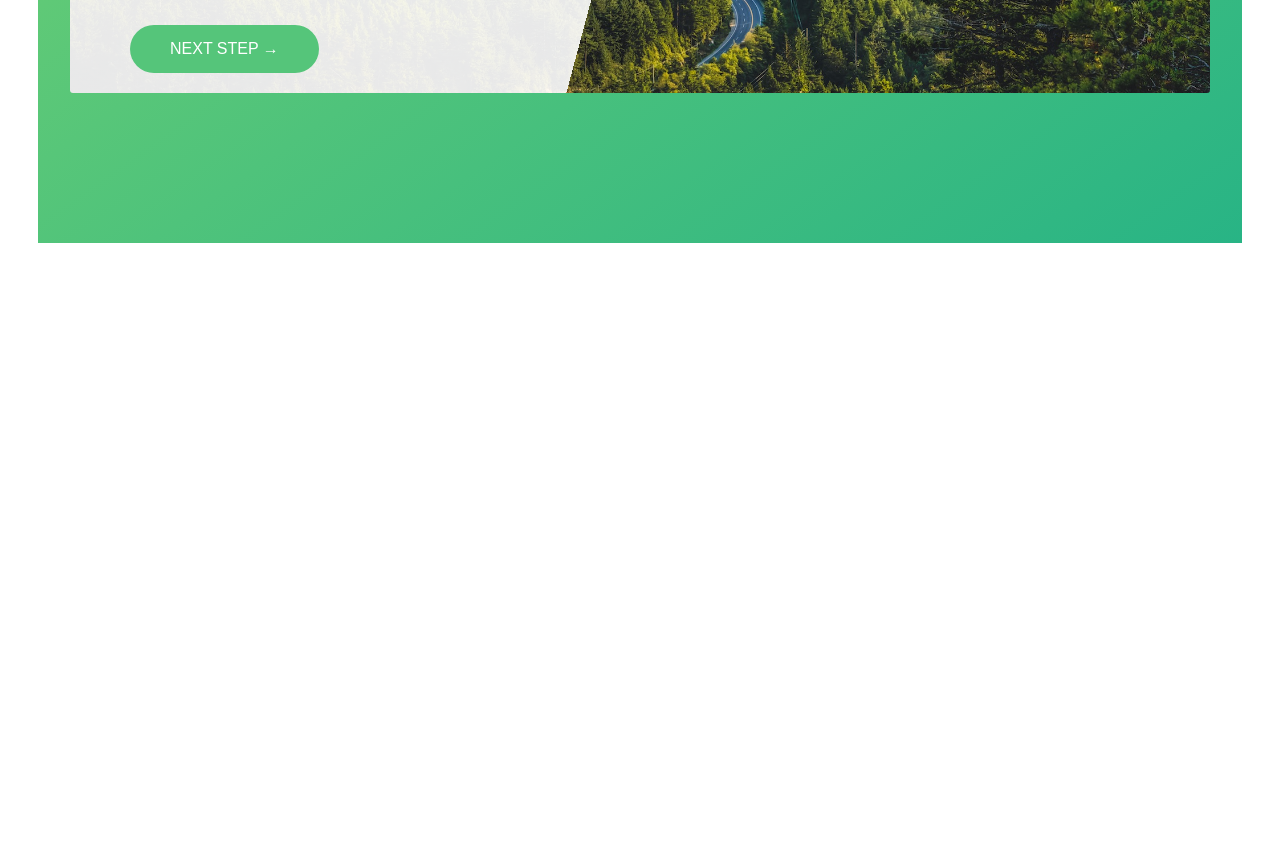
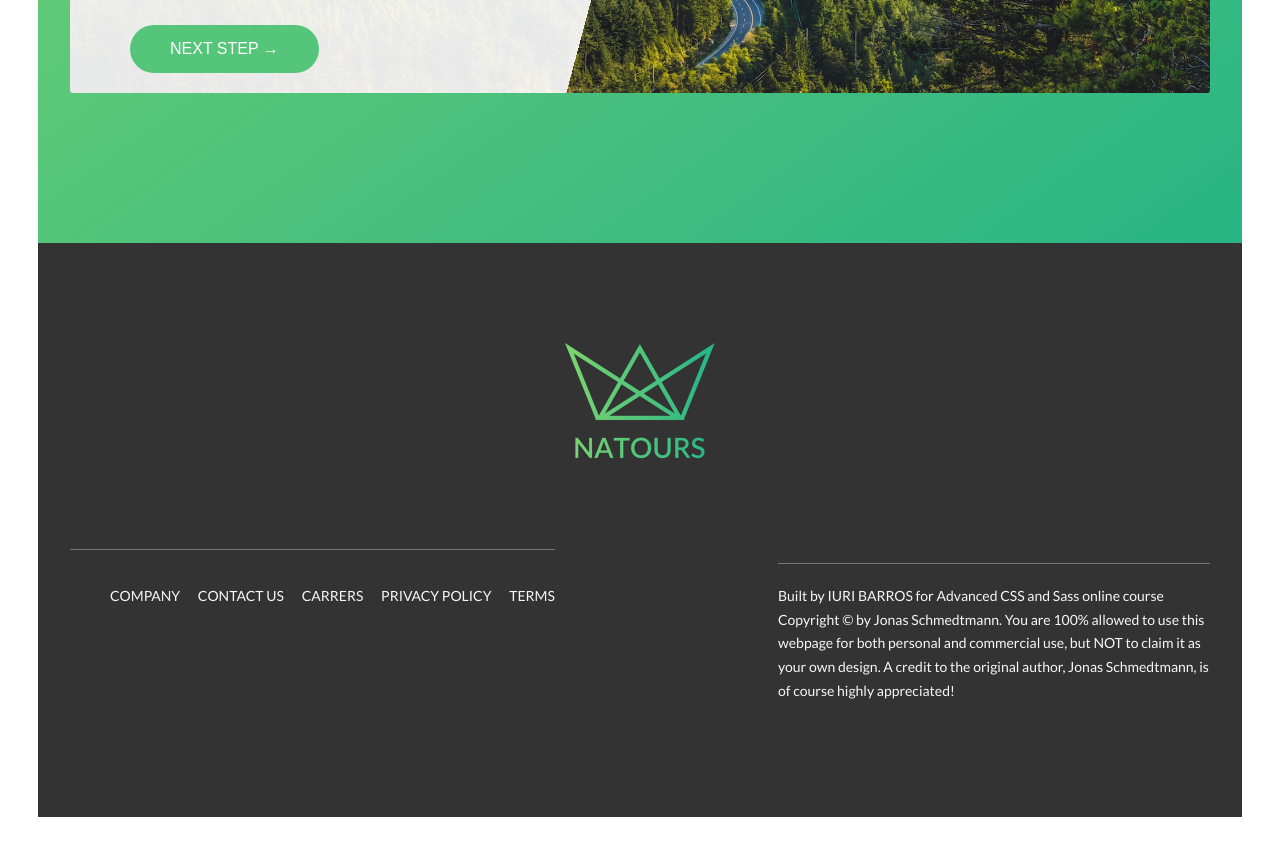
Before and after one commit to iuritb/natours, a website: page index.html in a window 1280 px wide. Shown: the part 5426-6281 px from the top of the page. Before the commit the page ends 5707 px from the top, so only its background shows below. Drawn offline with Linux system fonts and the light colour scheme.

Commit message:
Building the Footer

```diff
--- a/index.html
+++ b/index.html
@@ -326,6 +326,36 @@
             </div>
         </section>
     </main>
+    <footer class="footer">
+        <div class="footer__logo-box">
+            <img src="img/logo-green-2x.png" alt="Full logo" class="footer__logo">
+        </div>
+        <div class="row">
+            <div class="col-1-of-2">
+                <div class="footer__navigation">
+                    <ul class="footer__list">
+                        <li class="footer__item"><a href="#" class="footer__link">Company</a></li>
+                        <li class="footer__item"><a href="#" class="footer__link">Contact us</a></li>
+                        <li class="footer__item"><a href="#" class="footer__link">Carrers</a></li>
+                        <li class="footer__item"><a href="#" class="footer__link">Privacy policy</a></li>
+                        <li class="footer__item"><a href="#" class="footer__link">Terms</a></li>
+                    </ul>
+                </div>
+            </div>
+            <div class="col-1-of-2">
+                <p class="footer__copyright">
+                    Built by
+                    <a href="#" class="footer__link">
+                        Iuri Barros
+                    </a>
+                    for Advanced CSS and Sass online course
+                    Copyright &copy; by Jonas Schmedtmann. You are 100% allowed to use this webpage for both personal
+                    and commercial use, but NOT to claim it as your own design. A credit to the original author, Jonas
+                    Schmedtmann, is of course highly appreciated!
+                </p>
+            </div>
+        </div>
+    </footer>
 
     <!-- <section class="grid-test">
         <div class="row">
--- /dev/null
+++ b/sass/layout/_footer.scss
@@ -0,0 +1,60 @@
+.footer {
+    background-color: $color-grey-dark-3;
+    padding: 10rem 0;
+    font-size: 1.4rem;
+    color: $color-grey-light-1;
+
+    &__logo-box {
+        text-align: center;
+        margin-bottom: 8rem;
+    }
+
+    &__logo {
+        width: 15rem;
+        height: auto;
+    }
+
+    &__navigation {
+        border-top: 1px solid $color-grey-dark;
+        padding-top: 2rem;
+        display: inline-block;
+    }
+
+    &__list {
+        list-style: none;
+    }
+
+    &__item {
+        display: inline-block;
+
+        &:not(:last-child) {
+            margin-right: 1.5rem;
+        }
+    }
+
+    &__link {
+        &:link,
+        &:visited {
+            color: $color-grey-light-1;
+            background-color: $color-grey-dark-3;
+            text-decoration: none;
+            text-transform: uppercase;
+            display: inline-block;
+            transition: all .2s;
+        }
+
+        &:hover,
+        &:active {
+            color: $color-primary;
+            box-shadow: 0 1rem 2rem rgba($color-black, .4);
+            transform: rotate(5deg) scale(1.3);
+        }
+    }
+
+    &__copyright {
+        border-top: 1px solid $color-grey-dark;
+        padding-top: 2rem;
+        width: 80%;
+        float: right;
+    }
+}
--- a/sass/main.scss
+++ b/sass/main.scss
@@ -15,10 +15,9 @@
 @import "components/composition";
 @import "components/feature-box";
 
+@import "layout/grid";
+@import "layout/header";
+@import "layout/footer";
 
 
-
-@import "layout/grid";
-@import "layout/header";
-
 @import "pages/home";
```
Also changed, not shown: css/style.css.
